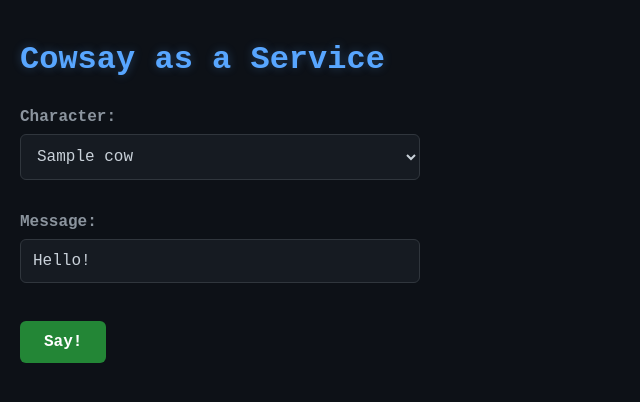
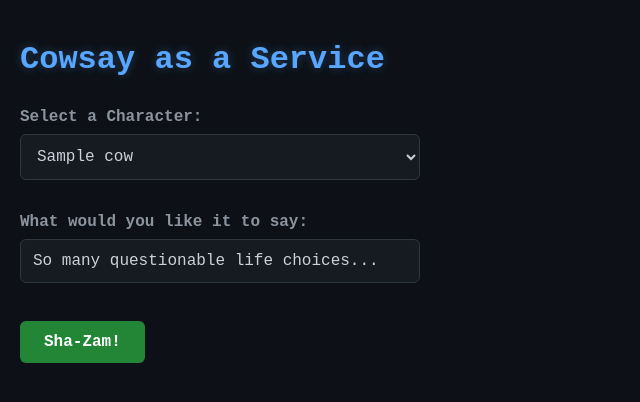
Before and after one commit to austinp0573/heroku-cowsay0, a FastAPI app: template templates/landing.html in a window 1280 px wide. Shown: the top 402 px of the page, without its empty margins (0-640 px from the left). Run offline with FastAPI, Linux system fonts and the light colour scheme; the template is opened without the code that fills it: most values are stand-ins (such as "Sample title", 1, 10 or a date in 2020).

Commit message:
minor UI updates, many users may not know what cowsay is, 'Character:' is ambiguous, 'Select a Character:' helps a new user know what to do, similarly, 'Message:' is ambiguous, 'What would you like it to say:' helps guide the user.

```diff
--- a/templates/landing.html
+++ b/templates/landing.html
@@ -74,17 +74,17 @@
 <body>
     <h1>Cowsay as a Service</h1>
     <form action="/cowsay" method="get">
-        <label for="character">Character:</label>
+        <label for="character">Select a Character:</label>
         <select name="character" id="character">
             {% for cow in characters %}
             <option value="{{ cow }}" {% if cow == 'stegosaurus' %}selected{% endif %}>{{ cow }}</option>
             {% endfor %}
         </select>
         <br><br>
-        <label for="message">Message:</label>
-        <input type="text" id="message" name="message" value="Hello!">
+        <label for="message">What would you like it to say:</label>
+        <input type="text" id="message" name="message" value="So many questionable life choices...">
         <br><br>
-        <input type="submit" value="Say!">
+        <input type="submit" value="Sha-Zam!">
     </form>
     <script>
         window.addEventListener('load', function() {
```
